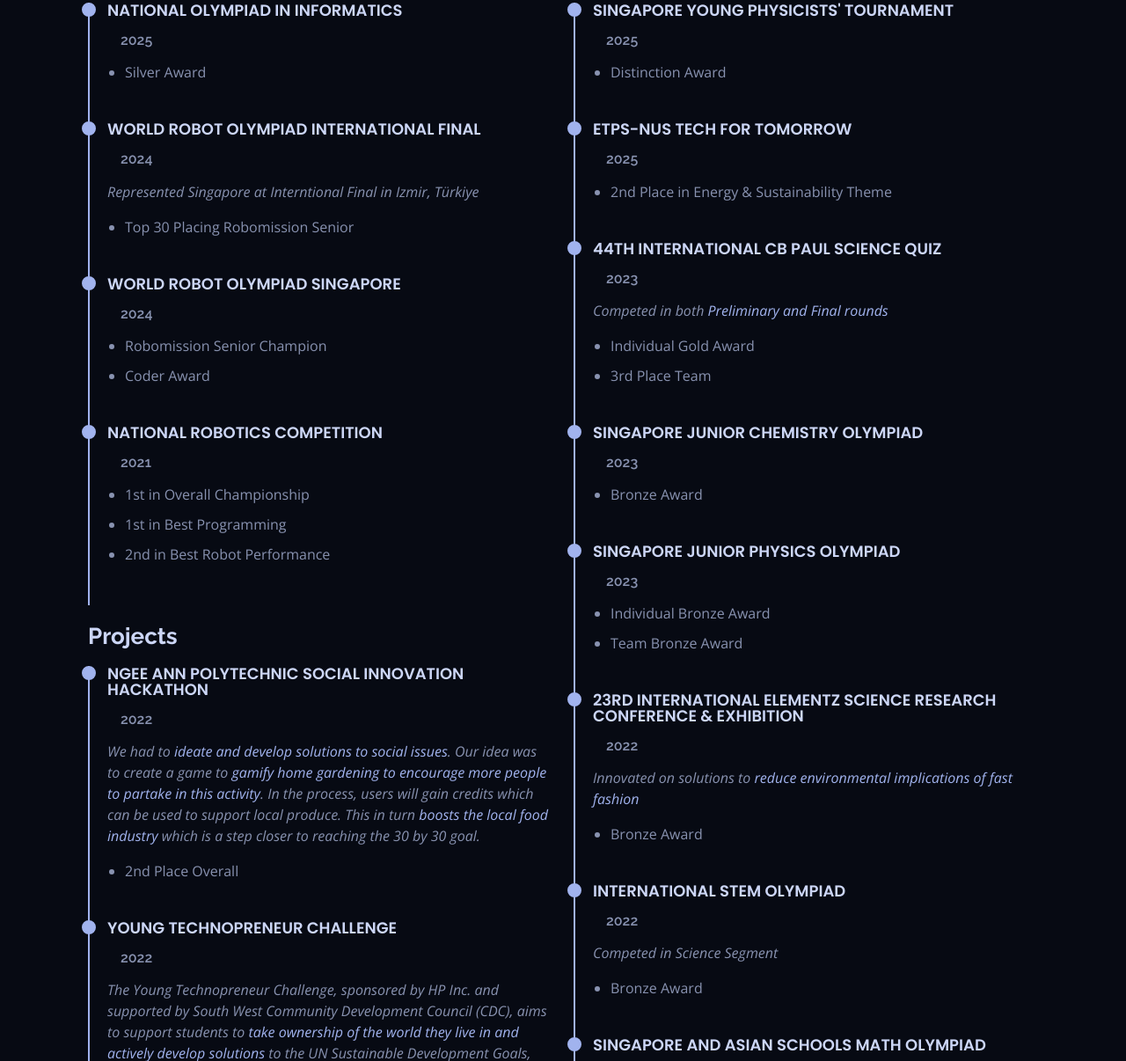
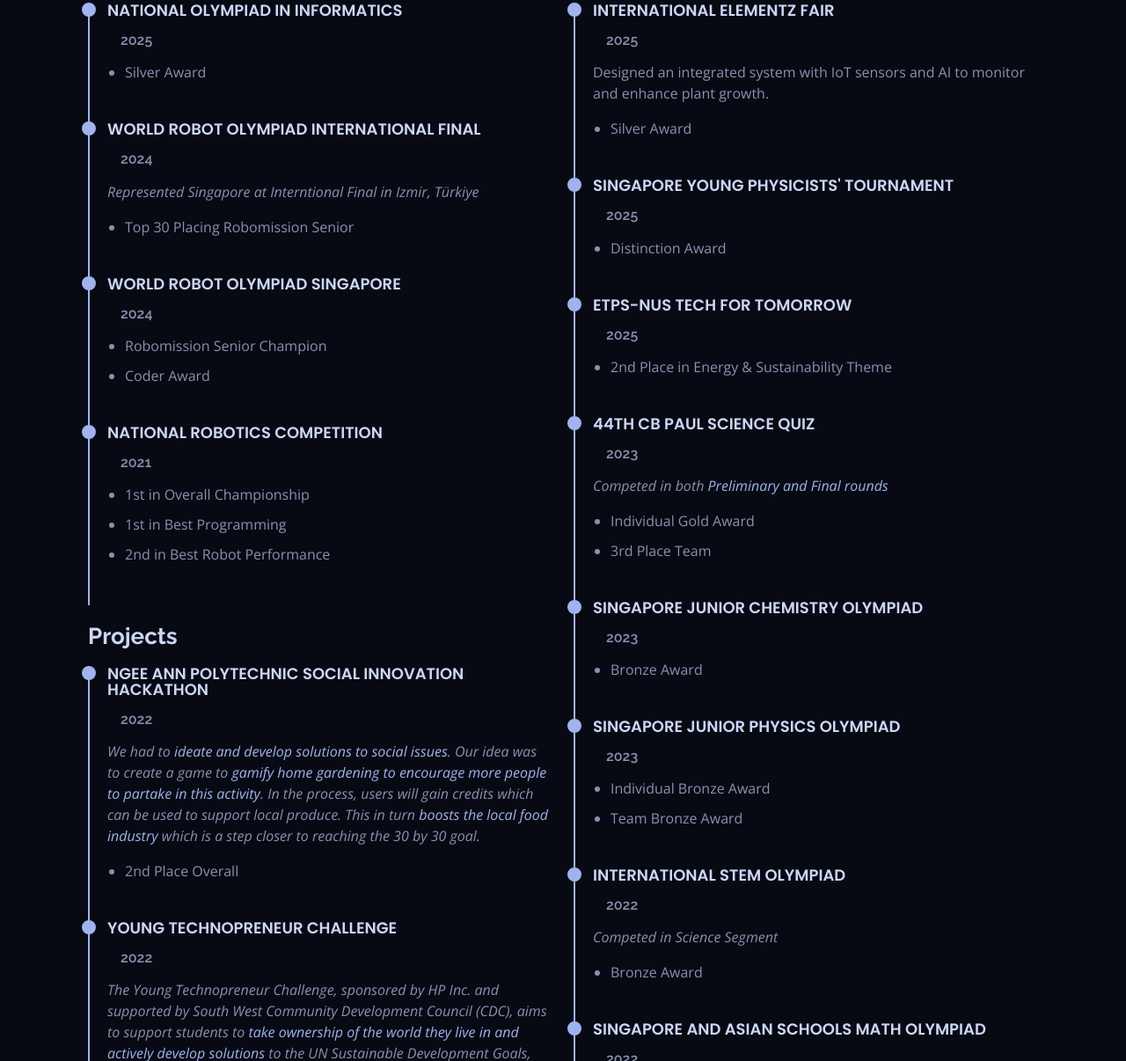
Before and after one commit to SYChai271/sychai.com, a plain HTML site: page index.html in a window 1280 px wide. Shown: the part 1810-3016 px from the top of the page at 88% size. Drawn offline with nearby package versions, Linux system fonts and the light colour scheme.

Commit message:
updated index

```diff
--- a/index.html
+++ b/index.html
@@ -343,6 +343,14 @@
             <div class="col-md-6" data-aos="fade-up" data-aos-delay="100">
               <h3 class="achievements-title">Science & Math</h3>
               <div class="achievements-item">
+                <h4>International Elementz Fair</h4>
+                <h5>2025</h5>
+                <p>Designed an integrated system with IoT sensors and AI to monitor and enhance plant growth.</p>
+                <ul>
+                  <li>Silver Award</li>
+                </ul>
+              </div>
+              <div class="achievements-item">
                 <h4>Singapore Young Physicists' Tournament</h4>
                 <h5>2025</h5>
                 <ul>
@@ -357,7 +365,7 @@
                 </ul>
               </div>
               <div class="achievements-item">
-                <h4>44th International CB Paul Science Quiz</h4>
+                <h4>44th CB Paul Science Quiz</h4>
                 <h5>2023</h5>
                 <p>
                   <em>Competed in both <span>Preliminary and Final rounds</span></em>
@@ -380,19 +388,6 @@
                 <ul>
                   <li>Individual Bronze Award</li>
                   <li>Team Bronze Award</li>
-                </ul>
-              </div>
-              <div class="achievements-item">
-                <h4>23rd International Elementz Science Research Conference & Exhibition</h4>
-                <h5>2022</h5>
-                <p>
-                  <em
-                    >Innovated on solutions to
-                    <span>reduce environmental implications of fast fashion</span></em
-                  >
-                </p>
-                <ul>
-                  <li>Bronze Award</li>
                 </ul>
               </div>
               <div class="achievements-item">
```
